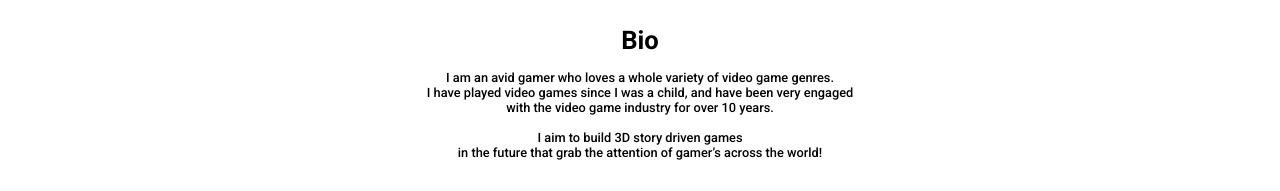
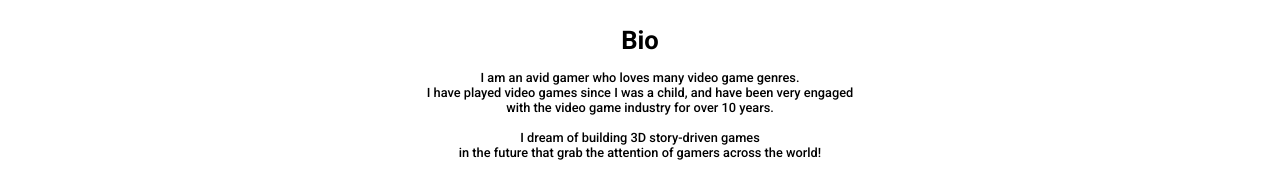
Before and after one commit to RedDogClifford/KaiChu, a React (Create React App) app: page / in a window 1280 px wide. Shown: the part 761-952 px from the top of the page. Built offline with nearby package versions, Linux system fonts and the light colour scheme.

Commit message:
fix: updated bio

```diff
--- a/src/pages/Home.js
+++ b/src/pages/Home.js
@@ -31,15 +31,15 @@ export default function Home() {
           <span style={{fontSize:'2vi'}}>Bio</span>
           <span style={{fontSize:'1vi', fontWeight:'500'}}>
             <br/><br/>
-            I am an avid gamer who loves a whole variety of video game genres.
+            I am an avid gamer who loves many video game genres.
             <br/>
             I have played video games since I was a child, and have been very engaged
             <br/>
             with the video game industry for over 10 years.
             <br/><br/>
-            I aim to build 3D story driven games
+            I dream of building 3D story-driven games
             <br/>
-            in the future that grab the attention of gamer’s across the world!
+            in the future that grab the attention of gamers across the world!
           </span>
         </p>
       </div>
```
